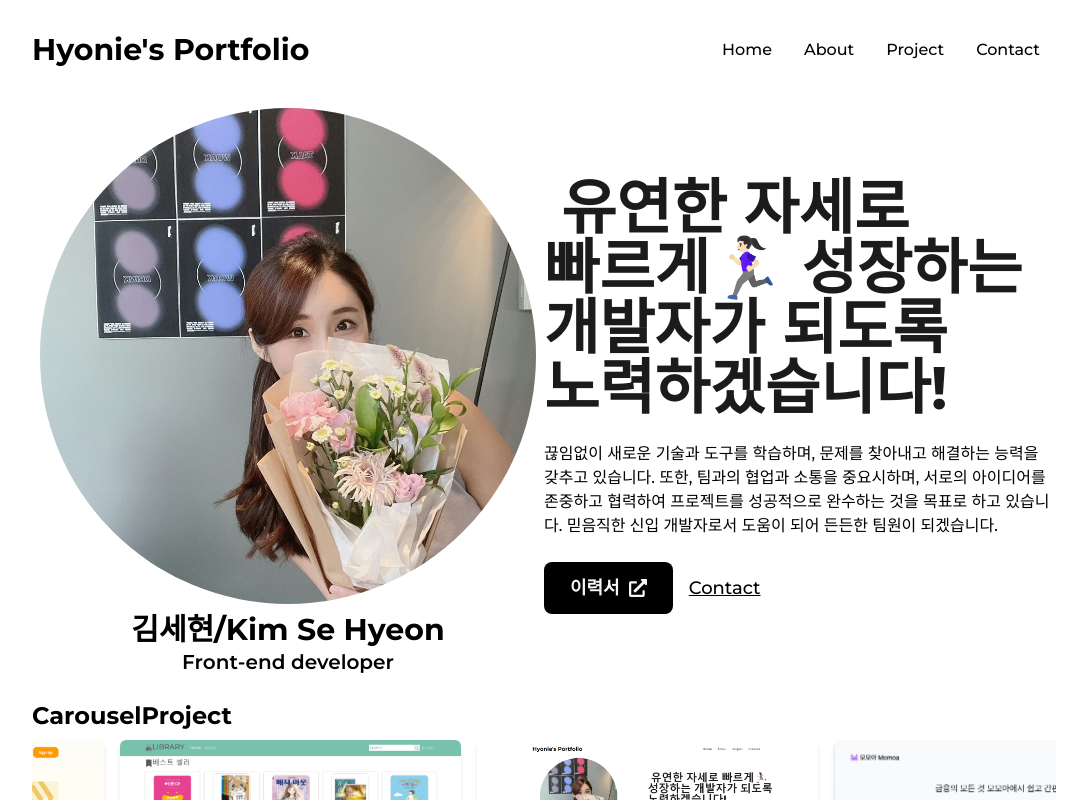
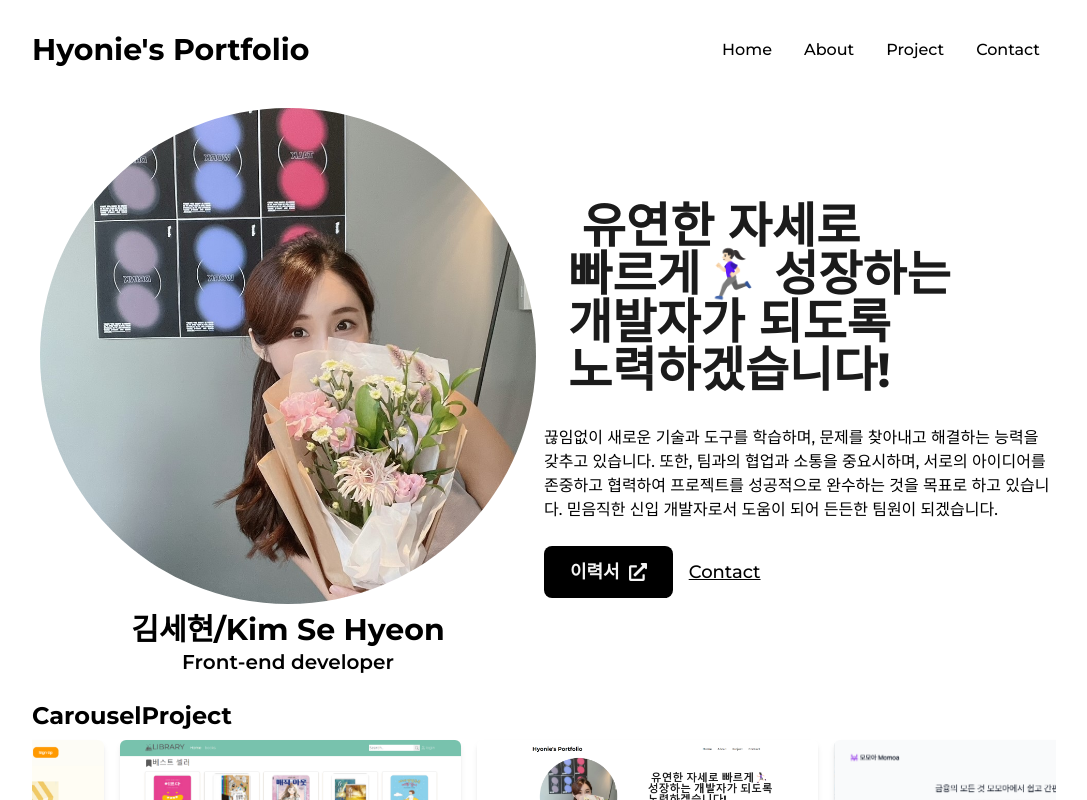
Before and after one commit to hyonie-Kim/ksh-portfolio, a Next.js app in the folder client/: page / in a window 1280 px wide. Shown: the whole page, without its empty margins (96-1183 px from the left). Built offline with nearby package versions, Linux system fonts and the light colour scheme.

Commit message:
feat: 프로필이미지

```diff
--- a/client/src/components/About/AnimatedText.tsx
+++ b/client/src/components/About/AnimatedText.tsx
@@ -36,9 +36,9 @@ const singleWord = {
 
 export default function AnimatedText({ text, className }: AnimatedProps) {
   return (
-    <div className="w-full mx-auto py-2 flex items-center justify-center text-center overflow-hidden">
+    <div className="w-full mx-auto flex items-center justify-center text-center overflow-hidden">
       <motion.h1
-        className={`inline-block w-full text-dark font-bold text-8xl ${className}`}
+        className={`inline-block w-full text-dark font-bold text-8xl px-2 ${className}`}
         variants={quote}
         initial="initial"
         animate="animate"
--- a/client/src/components/About/Hero.tsx
+++ b/client/src/components/About/Hero.tsx
@@ -14,7 +14,7 @@ export default function Hero() {
       <div className="w-1/2 flex flex-col items-center self-center">
         <AnimatedText
           text=" 유연한 자세로 빠르게🏃🏻‍♀️ 성장하는 개발자가 되도록 노력하겠습니다!"
-          className="!text-6xl !text-left"
+          className="!text-5xl !text-left m-4 "
         />
 
         <p className="my-4 text-base font-medium">
```
